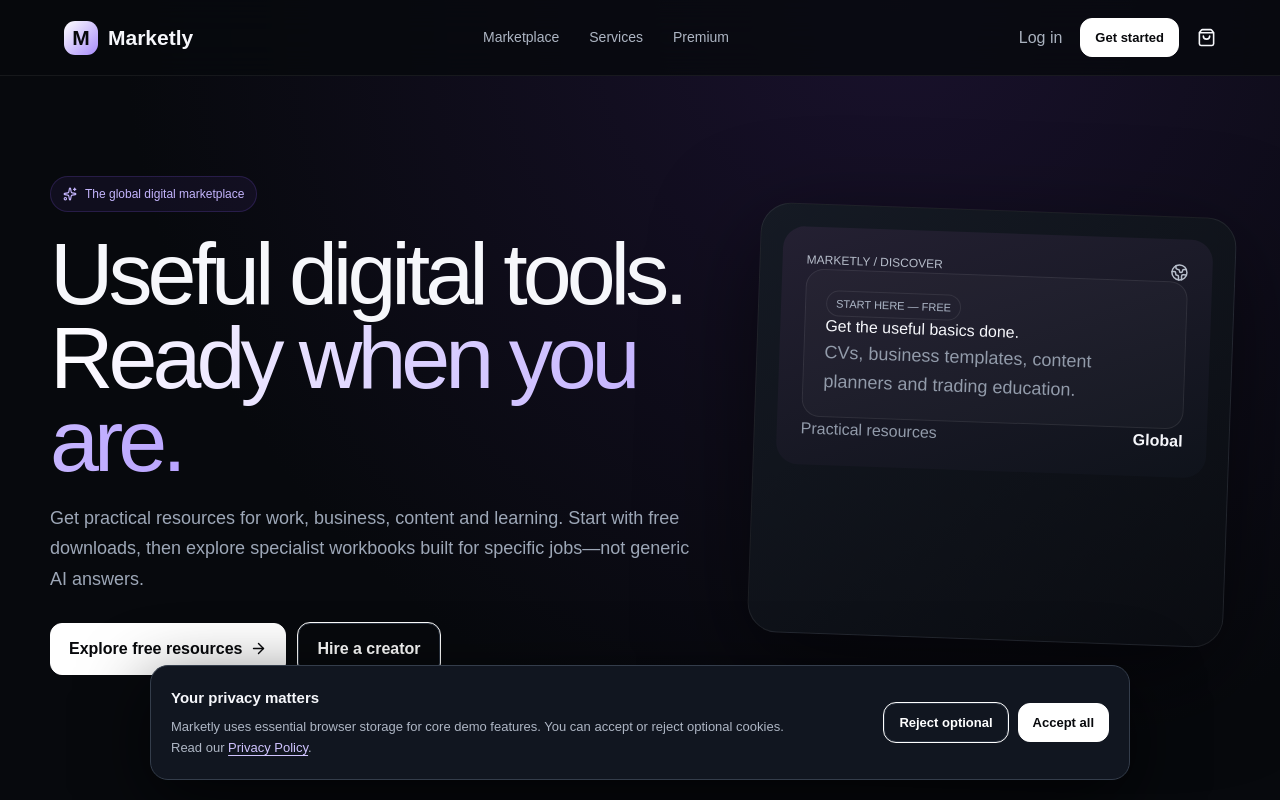
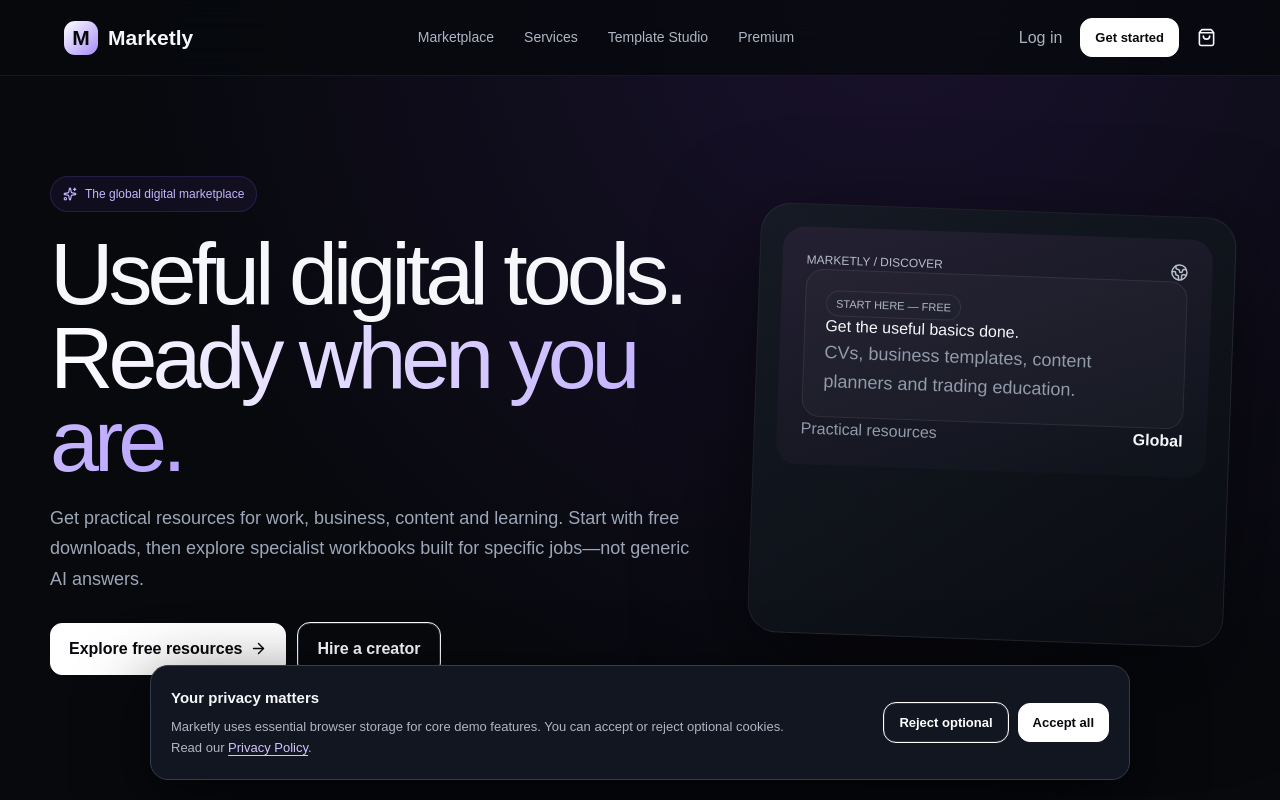
Before and after one commit to website-page/marketly, a Next.js app: page / in a window 1280 px wide. Shown: the top 800 px of the page. Built offline with nearby package versions, Linux system fonts and the light colour scheme.

Commit message:
Add Template Studio to marketplace navigation

```diff
--- a/components/Navbar.tsx
+++ b/components/Navbar.tsx
@@ -42,6 +42,7 @@
       <nav>
         <Link href="/products">Marketplace</Link>
         <Link href="/services">Services</Link>
+        <Link href="/studio">Template Studio</Link>
         <Link href="/premium">Premium</Link>
       </nav>
       <div className="navActions">
```
